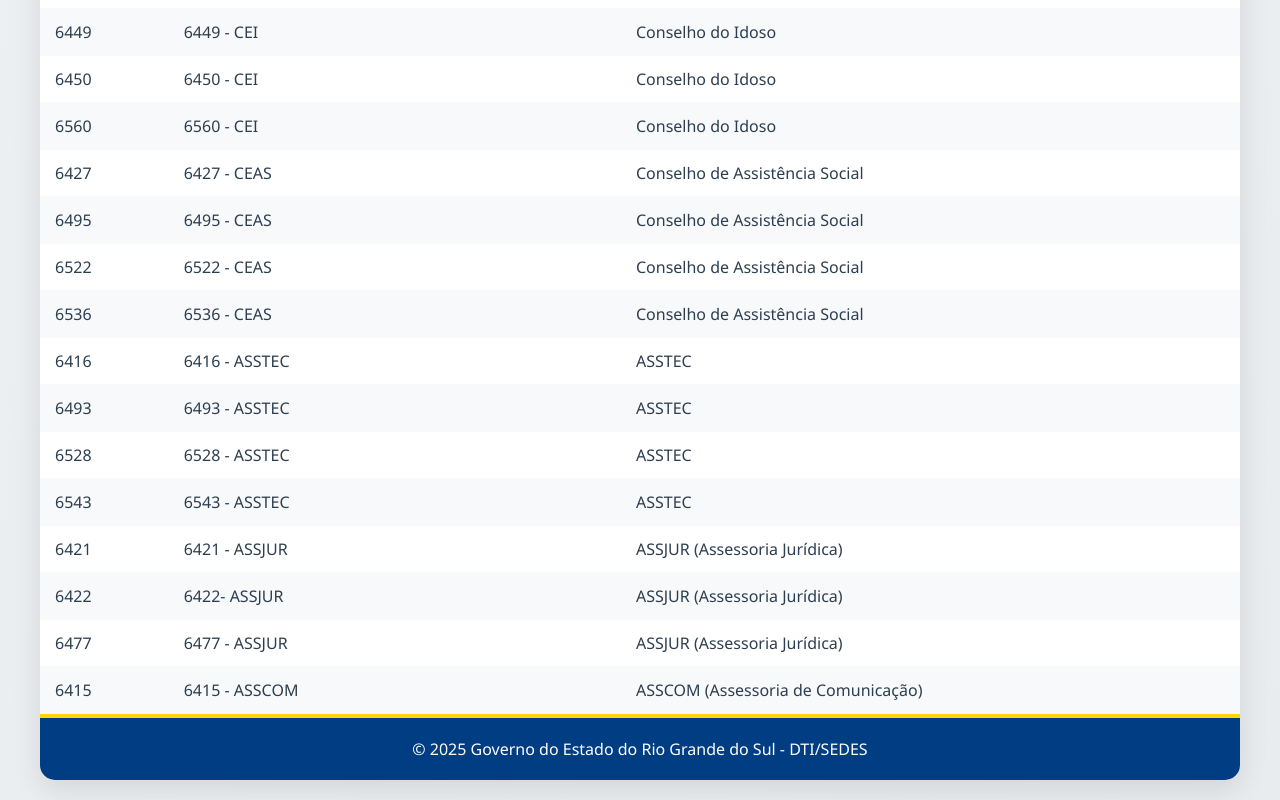
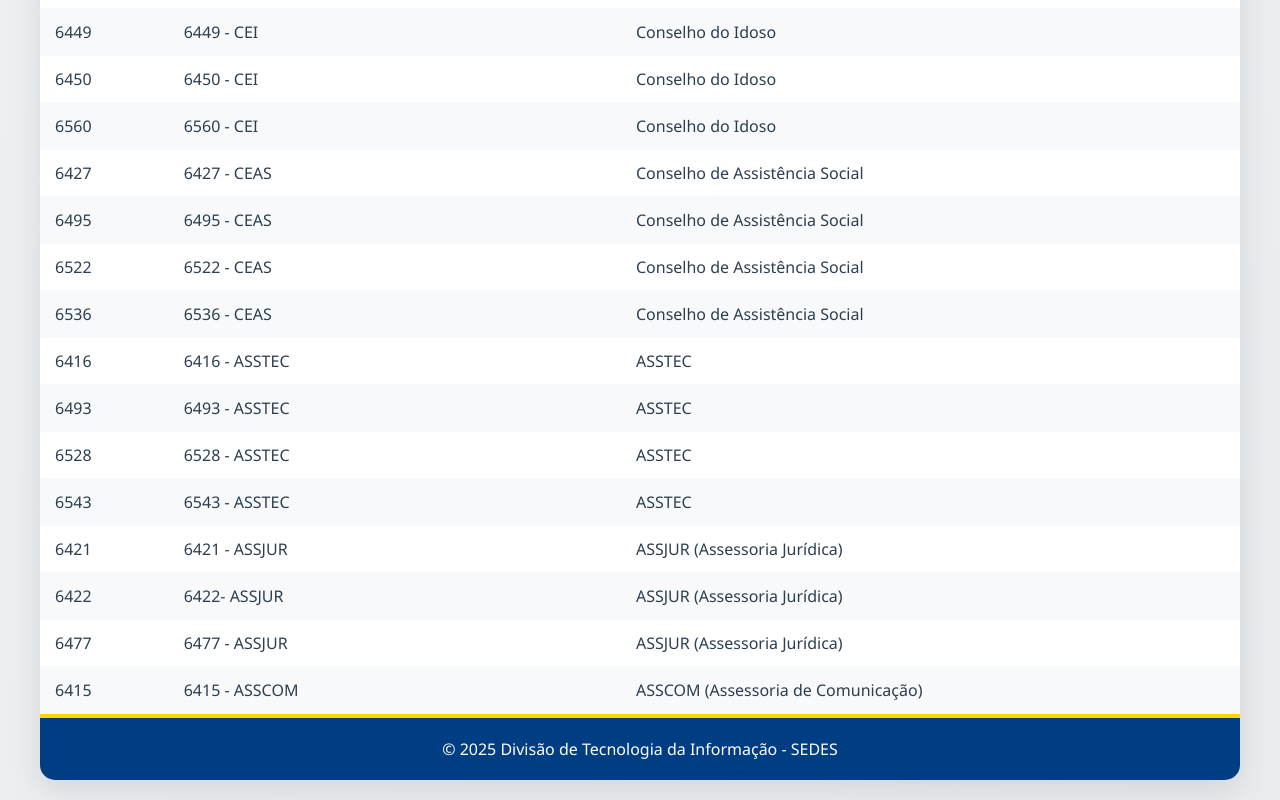
Before and after one commit to DTI-SEDES/voip-ramais, a plain HTML site: page index.html in a window 1280 px wide. Shown: the part 6168-6968 px from the top of the page. Drawn offline with Linux system fonts and the light colour scheme.

Commit message:
Update index.html

```diff
--- a/index.html
+++ b/index.html
@@ -299,7 +299,7 @@
         </div>
 
         <footer>
-            <p>&copy; 2025 Governo do Estado do Rio Grande do Sul - DTI/SEDES</p>
+            <p>&copy; 2025 Divisão de Tecnologia da Informação - SEDES</p>
         </footer>
     </div>
 
```
